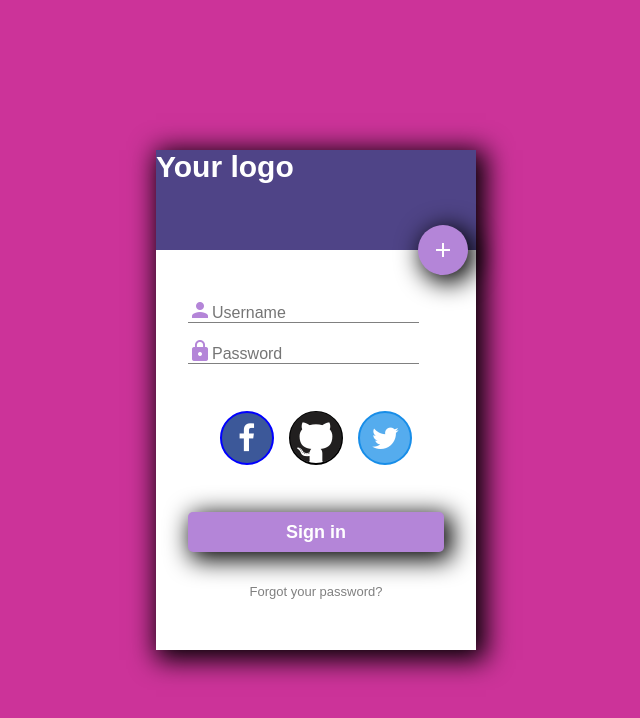
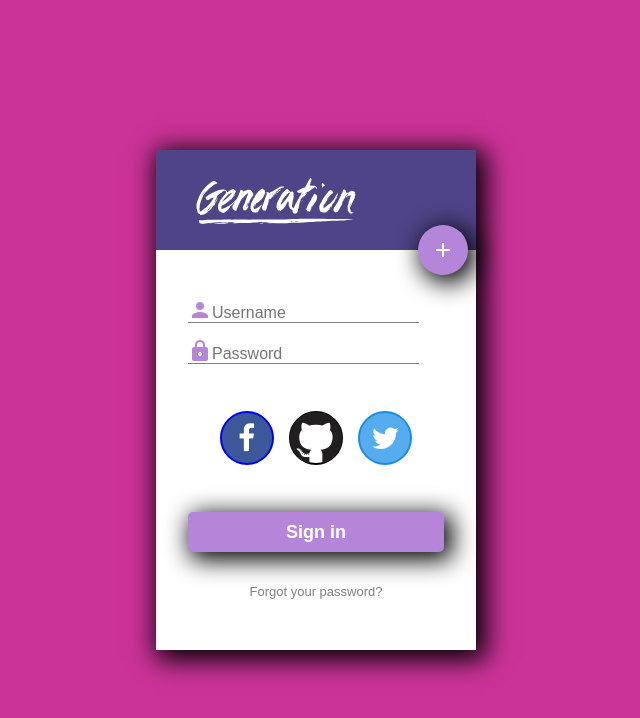
Before and after one commit to BarbosaAC/ejempplo4-css, a plain HTML site: page index.html in a window 1280 px wide. Shown: the whole page, without its empty margins (324-964 px from the left). Drawn offline with Linux system fonts and the light colour scheme.

Commit message:
Modificacion boton github

```diff
--- a/css/styles.css
+++ b/css/styles.css
@@ -127,7 +127,7 @@ a:hover{
 	border:2px solid black;
 }
 #btn-github>i{
-	font-size:60px;
+	font-size:61px;
 	color:#211F1F;
 }
 #btn-twitter{
@@ -158,3 +158,9 @@ a:hover{
 	color:gray;
 	font-size:small;
 }
+.title-box > img{
+	width:"100";
+	height:"200";
+	margin-top: 27px;
+	margin-left: 40px;
+}
--- a/index.html
+++ b/index.html
@@ -9,22 +9,23 @@
 
 </head>
 <body>
+	<div class="grid-container">
 		<div class="container">
 			<div class="login-box">
 				<div class="title-box">
-				<h2>Your logo</h2>
+					<img src="img/logo.svg">
 					<button><i class="material-icons">add</i></button>
 				</div>
 				<div class="body-box">
-				<form class="form-login">
+					<form class="form-login" action="" method="">
 						<div class="group-field">
 							<div class="field">
 								<i class="material-icons">person</i>
-							<input type="" name="" placeholder="Username">
+								<input type="text" name="username" placeholder="Username">
 							</div>
 							<div class="field">
 								<i class="material-icons">lock</i>
-							<input type="password" name="" placeholder="Password">
+								<input type="password" name="password" placeholder="Password">
 							</div>
 						</div>
 						<div class="group-buttons">
@@ -40,5 +41,6 @@
 				</div>
 			</div>
 		</div>
+	</div>
 </body>
 </html>
```
Lines whose indentation alone changed are shown as unchanged.
